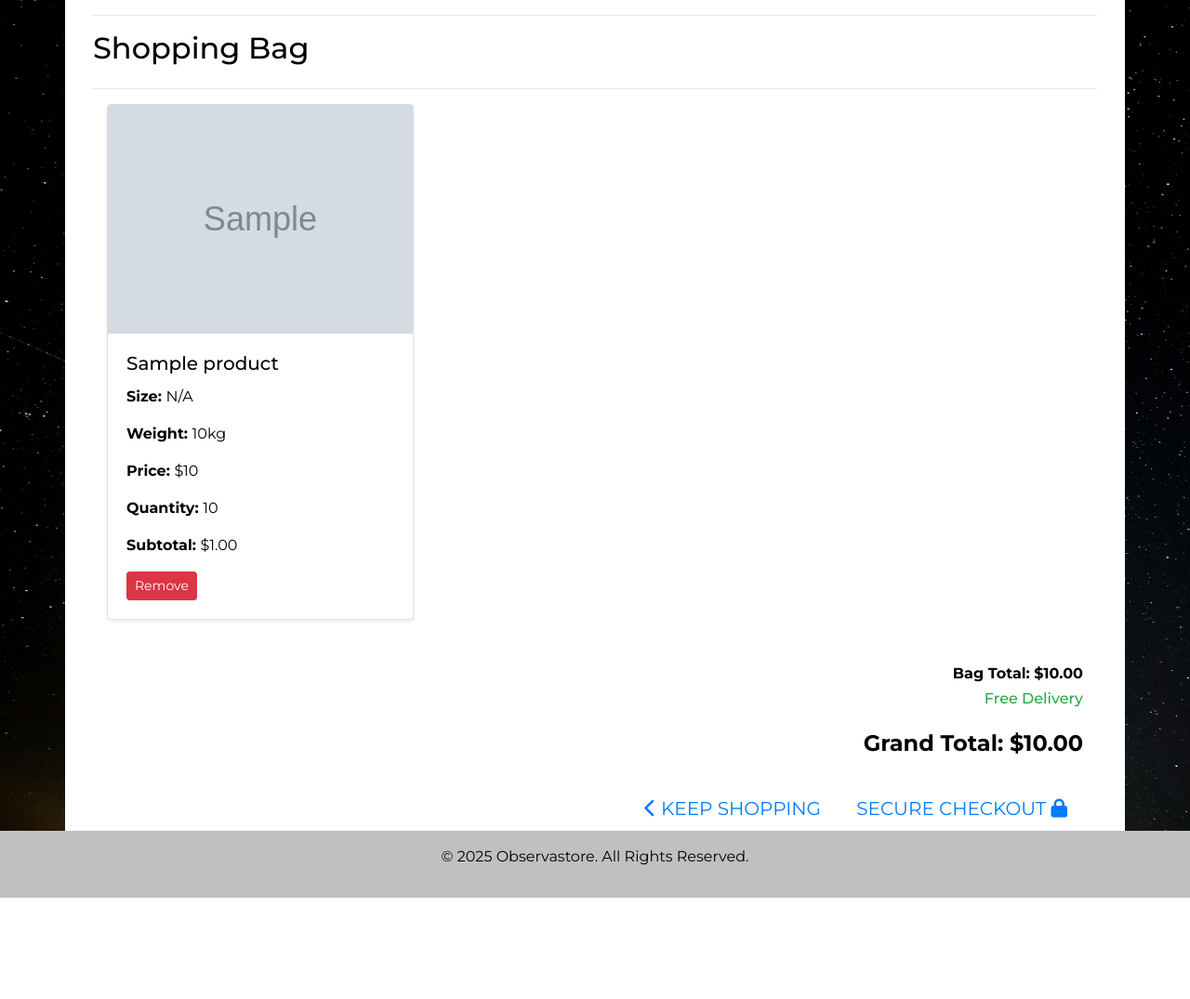
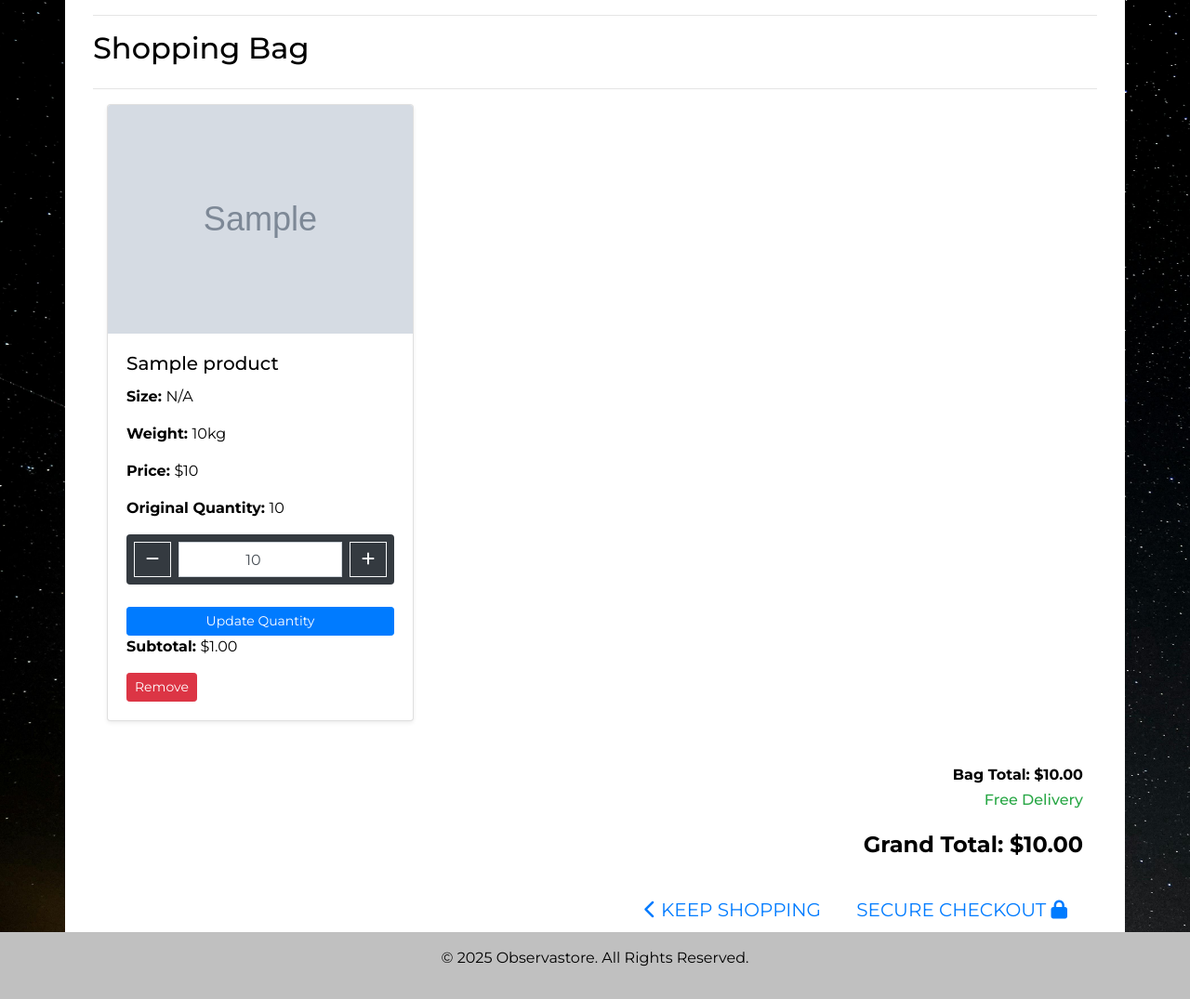
Before and after one commit to mahidaCodeTrained/observastore, a Django app: template bag/templates/bag/shopping_bag.html in a window 1280 px wide. Shown: the part 143-1218 px from the top of the page at 93% size. Before the commit the page ends 1109 px from the top, so only its background shows below. Run offline with Django 5.2, Linux system fonts and the light colour scheme; the template is opened without the code that fills it: most values are stand-ins (such as "Sample title", 1, 10 or a date in 2020); grey boxes marked "Sample" are stand-in pictures; some libraries are stand-ins or nearby versions.

Commit message:
Add new forms to adjust the quantity of items in the bag

```diff
--- a/bag/templates/bag/shopping_bag.html
+++ b/bag/templates/bag/shopping_bag.html
@@ -34,9 +34,34 @@
 
                                         <p class="card-text"><strong>Weight: </strong>{{ item.product.weight }}kg</p>
                                         <p class="card-text"><strong>Price: </strong>${{ item.product.price }}</p>
-                                        <p class="card-text"><strong>Quantity: </strong>{{ item.quantity }}</p>
+
+                                        <!-- Original Quantity (displayed as text) -->
+                                        <p class="card-text"><strong>Original Quantity: </strong>{{ item.quantity }}</p>
+
+
+                                        <form action="{% url 'adjust_bag' item.product.id %}" method="POST" class="d-flex flex-column">
+                                            {% csrf_token %}
+
+                                            {% if item.product.sizes %}
+                                                <input type="hidden" name="product_size" value="{{ item.size }}">
+                                            {% endif %}
+
+                                            <div class="form-group w-100 mx-auto d-flex align-items-center bg-dark text-white p-2 rounded">
+                                                <button type="button" class="btn btn-outline-light rounded-0" onclick="decreaseQuantity('{{ item.product.id }}', '{{ item.size }}')" style="flex-shrink: 0;">
+                                                    <i class="fas fa-minus"></i>
+                                                </button>
+                                                <input class="form-control text-center rounded-0 mx-2" type="number" name="quantity" value="{{ item.quantity }}" min="1" max="99"
+                                                       data-item_id="{{ item.product.id }}" id="id_qty_{{ item.product.id }}_{{ item.size }}" style="max-width: 100%;" onchange="updateQuantityValue('{{ item.product.id }}', '{{ item.size }}')">
+                                                <button type="button" class="btn btn-outline-light rounded-0" onclick="increaseQuantity('{{ item.product.id }}', '{{ item.size }}')" style="flex-shrink: 0;">
+                                                    <i class="fas fa-plus"></i>
+                                                </button>
+                                            </div>
+
+                                            <button type="submit" class="btn btn-primary btn-sm mt-2">Update Quantity</button>
+                                        </form>
+
                                         <p class="card-text"><strong>Subtotal: </strong>${{ item.total_price|floatformat:2 }}</p>
-                                        <a href="#" class="btn btn-danger btn-sm">Remove</a>
+                                        <a href="{}" class="btn btn-danger btn-sm">Remove</a>
                                     </div>
                                 </div>
                             </div>
@@ -88,4 +113,35 @@
             </div>
         </div>
     </div>
+
+    <script>
+        // Increase quantity function all these functions additionaly ensure that the product size even if its the same product
+        // can be changed in terms of quantity.
+        function increaseQuantity(productId, size) {
+            let quantityInput = document.getElementById(`id_qty_${productId}_${size}`);
+            let currentValue = parseInt(quantityInput.value);
+            if (currentValue < 99) {
+                quantityInput.value = currentValue + 1;
+            }
+            updateQuantityValue(productId, size);
+        }
+
+
+        function decreaseQuantity(productId, size) {
+            let quantityInput = document.getElementById(`id_qty_${productId}_${size}`);
+            let currentValue = parseInt(quantityInput.value);
+            if (currentValue > 1) {
+                quantityInput.value = currentValue - 1;
+            }
+            updateQuantityValue(productId, size);
+        }
+
+        function updateQuantityValue(productId, size) {
+            let quantityInput = document.getElementById(`id_qty_${productId}_${size}`);
+            let quantity = quantityInput.value;
+            let form = quantityInput.closest('form');
+            let submitButton = form.querySelector('button[type="submit"]');
+            submitButton.disabled = quantity <= 0 || quantity > 99;
+        }
+    </script>
 {% endblock %}
```
